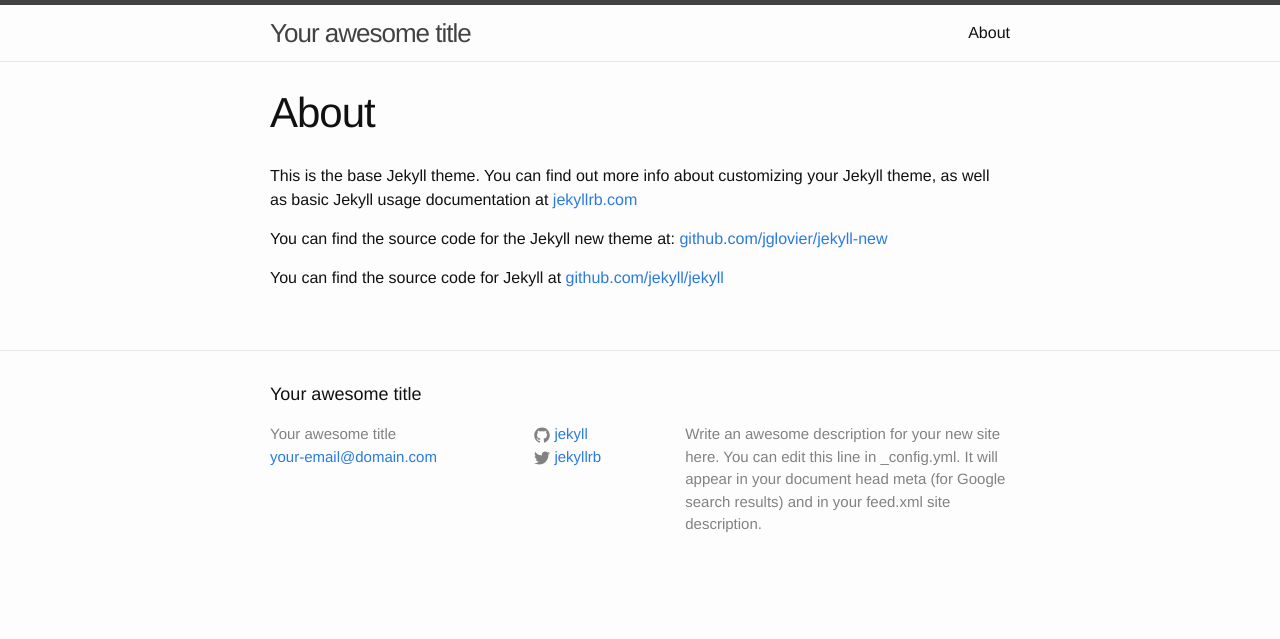
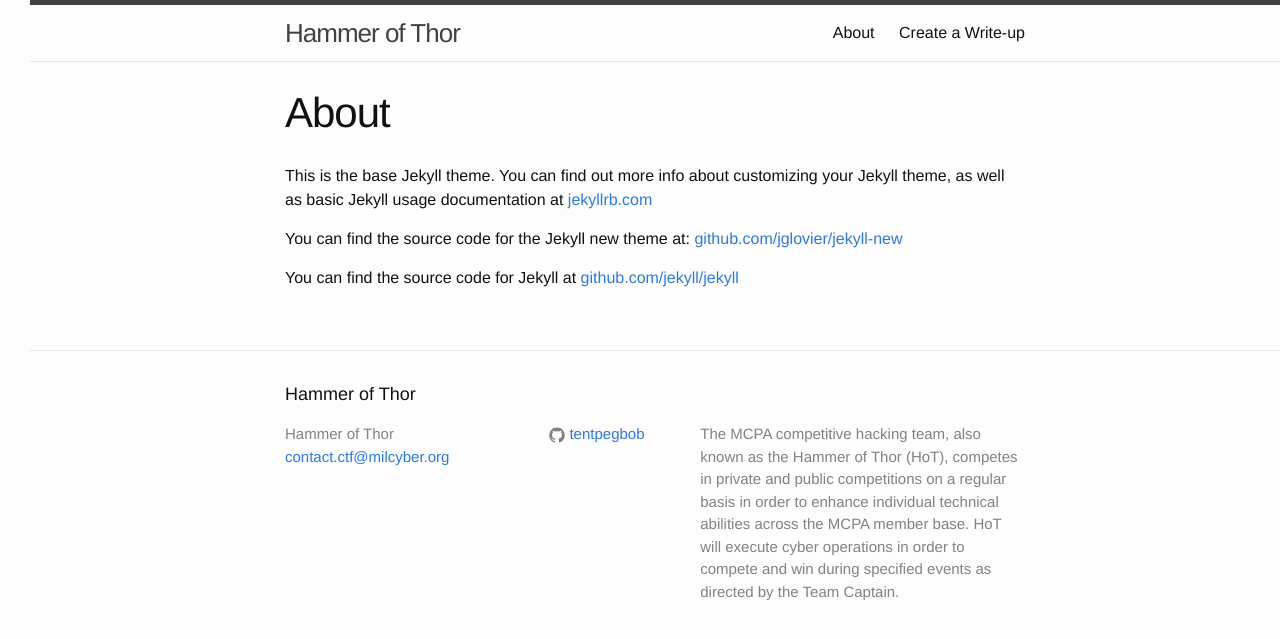
Before and after one commit to MCPA/MCPA.github.io, a Jekyll site: the page built from projects/about.md, in a window 1280 px wide. Shown: the top 639 px of the page. Built offline with Jekyll 4.4.1, drawn with Linux system fonts in a browser that asks for light colours; Markdown is read by kramdown in place of the engine named in the settings.

Commit message:
initial changes for HoT website on github

```diff
--- a/_config.yml
+++ b/_config.yml
@@ -1,14 +1,12 @@
 # Site settings
-title: Your awesome title
-email: your-email@domain.com
-description: > # this means to ignore newlines until "baseurl:"
-  Write an awesome description for your new site here. You can edit this
-  line in _config.yml. It will appear in your document head meta (for
-  Google search results) and in your feed.xml site description.
-baseurl: "" # the subpath of your site, e.g. /blog/
-url: "http://yourdomain.com" # the base hostname & protocol for your site
-twitter_username: jekyllrb
-github_username:  jekyll
+title: Hammer of Thor
+email: contact.ctf@milcyber.org
+description: "The MCPA competitive hacking team, also known as the Hammer of Thor (HoT), competes in private and public competitions on a regular basis in order to enhance individual technical abilities across the MCPA member base. HoT will execute cyber operations in order to compete and win during specified events as directed by the Team Captain."
+url: "http://mcpa.github.io"
+github_username:  tentpegbob
 
 # Build settings
-markdown: kramdown
+markdown: redcarpet
+pygments: true
+baseurl: /projects
+paginate: 10
--- a/_layouts/default.html
+++ b/_layouts/default.html
@@ -4,6 +4,7 @@
   {% include head.html %}
 
   <body>
+	<ul>
 
     {% include header.html %}
 
--- /dev/null
+++ b/projects/how-to.md
@@ -0,0 +1,42 @@
+---
+layout: page
+title: Create a Write-up
+permalink: /how-to/
+author: "Leander"
+date: YYYY-MM-DD HH:MM:SS
+---
+
+This page is designed to help members post write-ups using the Jekyll formatting mark-up. First things first. Clone the repo for this site:
+
+<figure class="highlight"><pre><code class="language-text" data-lang="text">git clone https://github.com/MCPA/MCPA.github.io </code></pre></figure>
+
+After you have the repo cloned you will be able to navigate to the "_posts" directory where you can add individual write-ups and then push them to the github site. Check out this <a name="Help Site" href="http://gitref.org/basic/">github help site</a> if you are unsure how to use a git repository.
+
+<h3>Filename Template</h3>
+Blog pages that are used to create write-ups must be created in the "_posts" directory and must follow a specific format for the file name. Where <code>YEAR</code> is a four-digit number, <code>MONTH</code> and <code>DAY</code> are both two-digit numbers, and <code>MARKUP</code> is the file extension representing the format used in the file.
+
+<figure class="highlight"><pre><code class="language-text" data-lang="text">YEAR-MONTH-DAY-title.MARKUP </code></pre></figure>
+
+ For example, the following are examples of valid post filenames:
+
+<figure class="highlight"><pre><code class="language-text" data-lang="text">2011-12-31-new-years-eve-is-awesome.md
+2012-09-12-how-to-write-a-blog.textile</code></pre></figure>
+
+<h3>Content Formatting</h3>
+The write-up blog must contain a header based on <a href="http://jekyllrb.com/docs/frontmatter/" hname="YAML Front Matter Link">YAML Front Matter</a>. In general each header should start out looking like the following:
+<figure class="highlight"><pre><code class="language-text" data-lang="text">---
+layout: post
+title:  "Blogging Like a Hacker!!!"
+date:   2015-09-27 21:56
+categories: CSAW crypto python
+author: "Leander"
+---
+Content goes here!</code></pre></figure>
+
+Following the header, content can be of just about any type such as, HTML or LaTEX. If you want to link to a specific image or file then you must upload it to the "_assets" directory. Additionally, if you are adding code blocks then there is also an option to enable syntax highlighting to make the code more readable.
+
+<figure class="highlight"><pre><code class="language-text" data-lang="text">[My helpful screenshot]({{ site.url }}/assets/screenshot.jpg)
+{{ "{% highlight perl linenos " }}%} code here {{ "{% endhighlight " }}%}</code></pre></figure>
+
+<h3>Post It!</h3>
+After you are done creating the initial filename following our formatting template and creating the content inside your write-up file, push your update to the github repo. After you have committed your updates Jekyll will handle the rest!
```
Also changed, not shown: _includes/head.html (+13 -2 lines), projects/about.md (renamed from about.md, +2 -0 lines).
